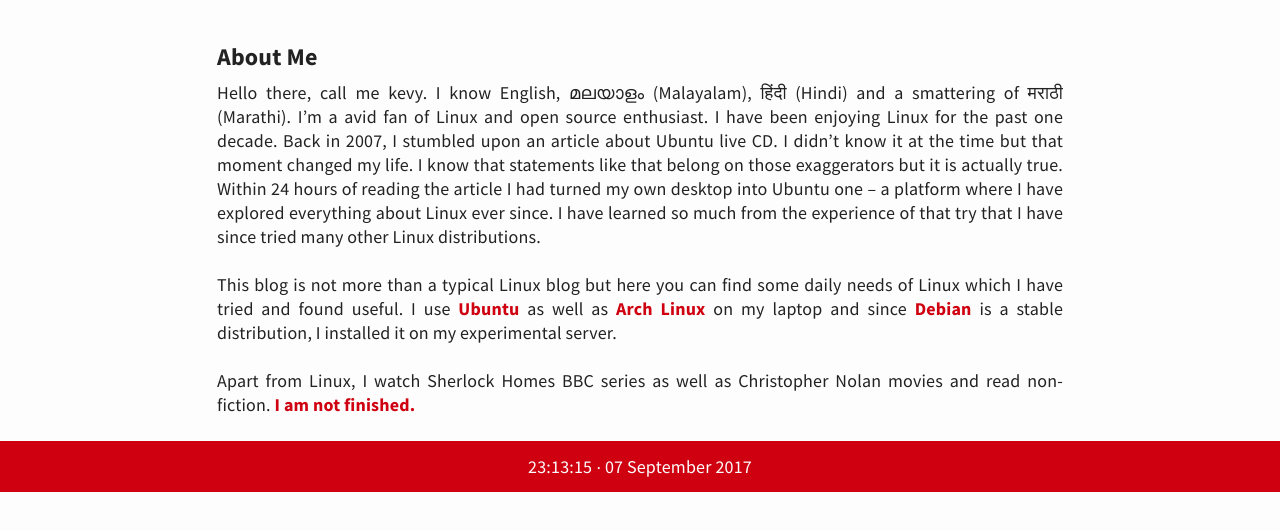
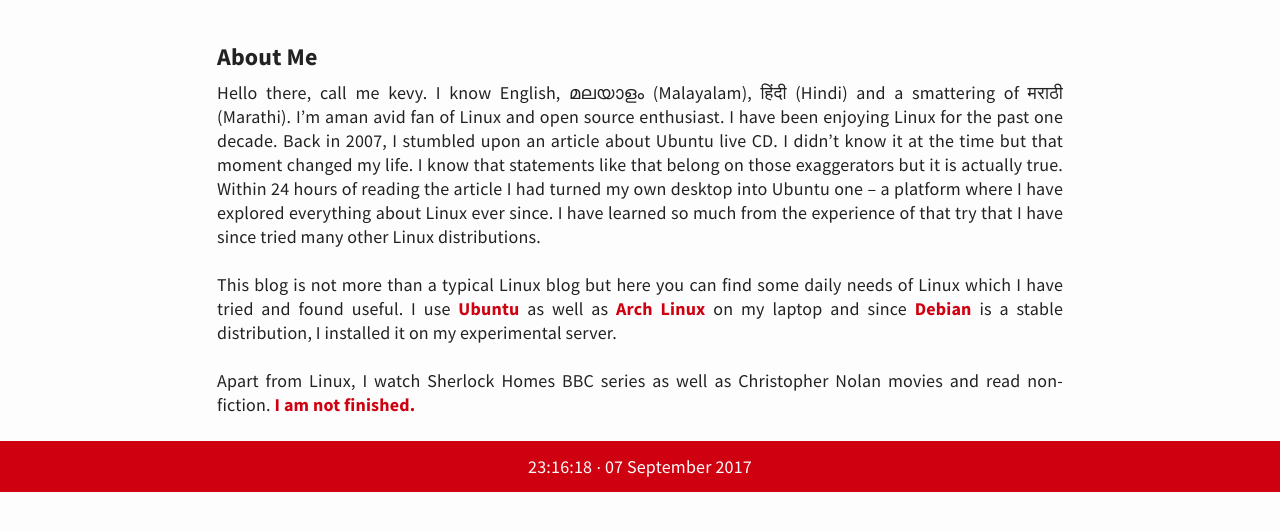
Before and after one commit to shonry271192/-, a Jekyll site: the page built from about.md, in a window 1280 px wide. Shown: the part 291-822 px from the top of the page. Built offline with Jekyll 4.4.1, drawn with Linux system fonts in a browser that asks for light colours.

Commit message:
updated site

```diff
--- a/_includes/footer.html
+++ b/_includes/footer.html
@@ -1 +1 @@
-<footer><span> 23:13:15 ∙ 07 September 2017 </span></footer>
+<footer><span> 23:16:18 ∙ 07 September 2017 </span></footer>
--- a/about.md
+++ b/about.md
@@ -5,7 +5,7 @@ title: About Me
 
 ### About Me
 
-Hello there, call me kevy. I know English, മലയാളം (Malayalam), हिंदी (Hindi) and a smattering of मराठी (Marathi). I'm  a avid fan of Linux and open source enthusiast. I have been enjoying Linux for the past one decade. Back in 2007, I stumbled upon an article about Ubuntu live CD. I didn't know it at the time but that moment changed my life. I know that statements like that belong on those exaggerators but it is actually true. Within 24 hours of reading the article I had turned my own desktop into Ubuntu one -- a platform where I have explored everything about Linux ever since. I have learned so much from the experience of that try that I have since tried many other Linux distributions.
+Hello there, call me kevy. I know English, മലയാളം (Malayalam), हिंदी (Hindi) and a smattering of मराठी (Marathi). I'm aman avid fan of Linux and open source enthusiast. I have been enjoying Linux for the past one decade. Back in 2007, I stumbled upon an article about Ubuntu live CD. I didn't know it at the time but that moment changed my life. I know that statements like that belong on those exaggerators but it is actually true. Within 24 hours of reading the article I had turned my own desktop into Ubuntu one -- a platform where I have explored everything about Linux ever since. I have learned so much from the experience of that try that I have since tried many other Linux distributions.
 
 This blog is not more than a typical Linux blog but here you can find some daily needs of Linux which I have tried and found useful. I use [Ubuntu](https://www.ubuntu.com) as well as [Arch Linux](https://www.archlinux.org) on my laptop and since [Debian](https://debian.org) is a stable distribution, I installed it on my experimental server.
 
```
